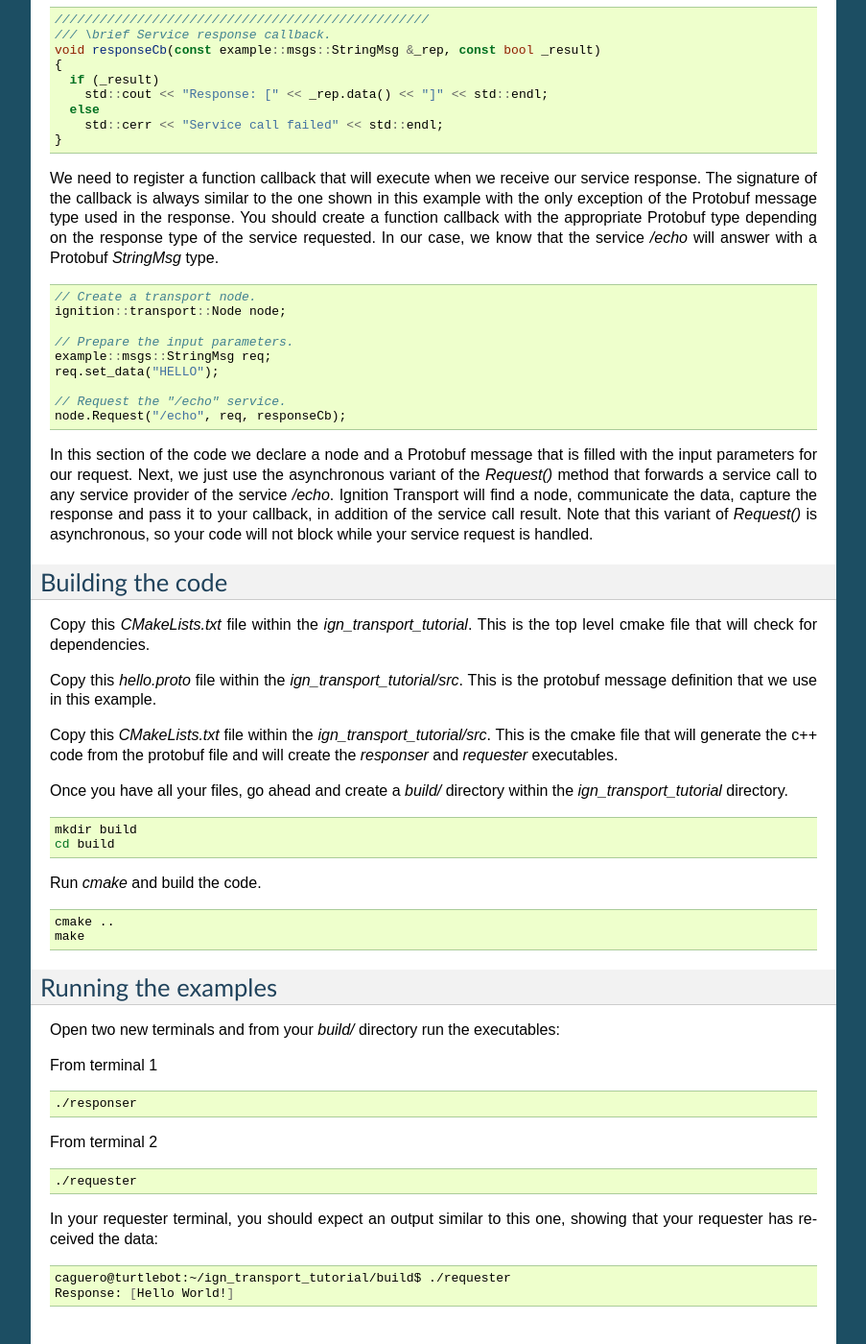
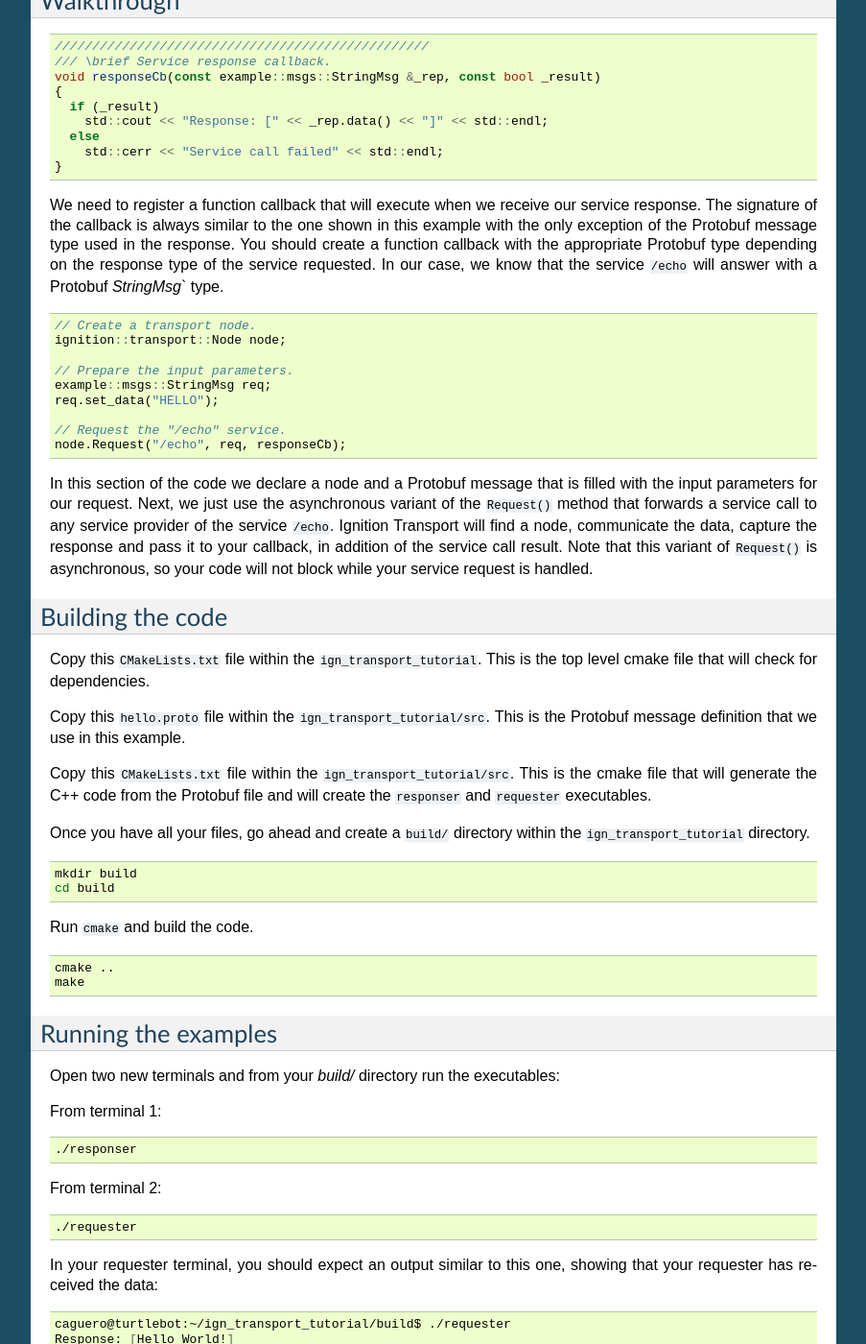
Before and after one commit to gazebosim/gz-transport, a Sphinx documentation site: the page built from docs/services/services.rst, in a window 1280 px wide and 1400 px high, scrolled down 3802 px. Shown: the whole window at 96% size, without its empty margins (198-1101 px from the left). Built offline with Sphinx 7.4.7, drawn with Linux system fonts in a browser that asks for light colours; some of the changed text lies outside the part shown.

```diff
--- a/docs/services/services.rst
+++ b/docs/services/services.rst
@@ -15,8 +15,8 @@ whereas the other node will be the service consumer requesting an *echo* call.
 Creating the responser
 ======================
 
-Create the *src/responser.cc* file within the *ign_transport_tutorial* and paste
-the following code inside it:
+Create the ``src/responser.cc`` file within the ``ign_transport_tutorial`` and
+paste the following code inside it:
 
 .. code-block:: cpp
 
@@ -63,12 +63,12 @@ Walkthrough
     #include <ignition/transport.hh>
     #include "msgs/stringmsg.pb.h"
 
-The line *#include <ignition/transport.hh>* contains the Ignition Transport
+The line ``#include <ignition/transport.hh>`` contains the Ignition Transport
 header for using the transport library.
 
 The next line includes the generated Protobuf code that we are going to use
-for our messages. We are going to use *StringMsg* type Protobuf messages
-defined in *stringmsg.pb.h* for our services.
+for our messages. We are going to use ``StringMsg`` type Protobuf messages
+defined in ``stringmsg.pb.h`` for our services.
 
 
 .. code-block:: cpp
@@ -88,11 +88,11 @@ defined in *stringmsg.pb.h* for our services.
 As a service provider, our node needs to register a function callback that will
 execute every time a new service request is received. The signature of the
 callback is always similar to the one shown in this example with the exception
-of the Protobuf messages types for the *_req* (request) and *_rep* (response).
-The request parameter contains the input parameters of the request. The response message contains any resulting data from the service call. The *_result*
-parameter denotes if the overall service call was considered successful or not.
-In our example, as a simple *echo* service, we just fill the response with the
-same data contained in the request.
+of the Protobuf messages types for the ``_req`` (request) and ``_rep``
+(response). The request parameter contains the input parameters of the request.
+The response message contains any resulting data from the service call. The ``_result`` parameter denotes if the overall service call was considered
+successful or not. In our example, as a simple *echo* service, we just fill the
+response with the same data contained in the request.
 
 .. code-block:: cpp
 
@@ -116,7 +116,7 @@ requests.
 Creating a synchronous requester
 ================================
 
-Create the *src/requester.cc* file within the *ign_transport_tutorial* and
+Create the ``src/requester.cc`` file within the ``ign_transport_tutorial`` and
 paste the following code inside it:
 
 .. code-block:: cpp
@@ -194,28 +194,29 @@ in milliseconds.
       std::cerr << "Service call timed out" << std::endl;
 
 
-In this section of the code we use the method *Request()* for forwarding the
-service call to any service provider of the service */echo*.
+In this section of the code we use the method ``Request()`` for forwarding the
+service call to any service provider of the service ``/echo``.
 Ignition Transport will find a node, communicate the input data, capture the
 response and pass it to your output parameter. The return value will tell you
-if the request expired or the response was received. The *result* value will
+if the request expired or the response was received. The ``result`` value will
 tell you if the service provider considered the operation valid.
 
 Imagine for example that we are using a division service, where our input
 message contains the numerator and denominator. If there are no nodes offering
-this service, our request will timeout (return value *false*). On the other
-hand, if there's at least one node providing the service the request will
-return *true* signaling that the request was received. However, if we set our
-denominator to *0* in the input message, *result* will be *false* reporting that
-something went wrong in the request. If the input parameters are valid, we'll
-receive a result value of *true* and we can use our response message.
+this service, our request will timeout (return value ``false``). On the other
+hand, if there's at least one node providing the service, the request will
+return ``true`` signaling that the request was received. However, if we set our
+denominator to ``0`` in the input message, ``result`` will be ``false``
+reporting that something went wrong in the request. If the input parameters are
+valid, we'll receive a result value of ``true`` and we can use our response
+message.
 
 
 Creating an asynchronous requester
 ================================
 
-Create the *src/requester_async.cc* file within the *ign_transport_tutorial* and
-paste the following code inside it:
+Create the ``src/requester_async.cc`` file within the ``ign_transport_tutorial``
+and paste the following code inside it:
 
 .. code-block:: cpp
 
@@ -273,8 +274,8 @@ service response. The signature of the callback is always similar to the one
 shown in this example with the only exception of the Protobuf message type used
 in the response. You should create a function callback with the appropriate
 Protobuf type depending on the response type of the service requested. In our
-case, we know that the service */echo* will answer with a Protobuf *StringMsg*
-type.
+case, we know that the service ``/echo`` will answer with a Protobuf
+`StringMsg`` type.
 
 .. code-block:: cpp
 
@@ -290,36 +291,36 @@ type.
 
 
 In this section of the code we declare a node and a Protobuf message that is
-filled with the input parameters for our request. Next, we just use the asynchronous variant of the *Request()* method that forwards a service call to
-any service provider of the service */echo*.
+filled with the input parameters for our request. Next, we just use the asynchronous variant of the ``Request()`` method that forwards a service call to
+any service provider of the service ``/echo``.
 Ignition Transport will find a node, communicate the data, capture the response
 and pass it to your callback, in addition of the service call result. Note that
-this variant of *Request()* is asynchronous, so your code will not block while
+this variant of ``Request()`` is asynchronous, so your code will not block while
 your service request is handled.
 
 
 Building the code
 =================
 
-Copy this *CMakeLists.txt* file within the *ign_transport_tutorial*. This is the
-top level cmake file that will check for dependencies.
+Copy this ``CMakeLists.txt`` file within the ``ign_transport_tutorial``. This is
+the top level cmake file that will check for dependencies.
 
-Copy this *hello.proto* file within the *ign_transport_tutorial/src*. This is
-the protobuf message definition that we use in this example.
+Copy this ``hello.proto`` file within the ``ign_transport_tutorial/src``. This
+is the Protobuf message definition that we use in this example.
 
-Copy this *CMakeLists.txt* file within the *ign_transport_tutorial/src*. This is
-the cmake file that will generate the c++ code from the protobuf file and will
-create the *responser* and *requester* executables.
+Copy this ``CMakeLists.txt`` file within the ``ign_transport_tutorial/src``.
+This is the cmake file that will generate the C++ code from the Protobuf file
+and will create the ``responser`` and ``requester`` executables.
 
-Once you have all your files, go ahead and create a *build/* directory within
-the *ign_transport_tutorial* directory.
+Once you have all your files, go ahead and create a ``build/`` directory within
+the ``ign_transport_tutorial`` directory.
 
 .. code-block:: bash
 
     mkdir build
     cd build
 
-Run *cmake* and build the code.
+Run ``cmake`` and build the code.
 
 .. code-block:: bash
 
@@ -332,13 +333,13 @@ Running the examples
 
 Open two new terminals and from your *build/* directory run the executables:
 
-From terminal 1
+From terminal 1:
 
 .. code-block:: bash
 
     ./responser
 
-From terminal 2
+From terminal 2:
 
 .. code-block:: bash
 
```
Also changed, not shown: docs/messages/messages.rst (+18 -18 lines).
